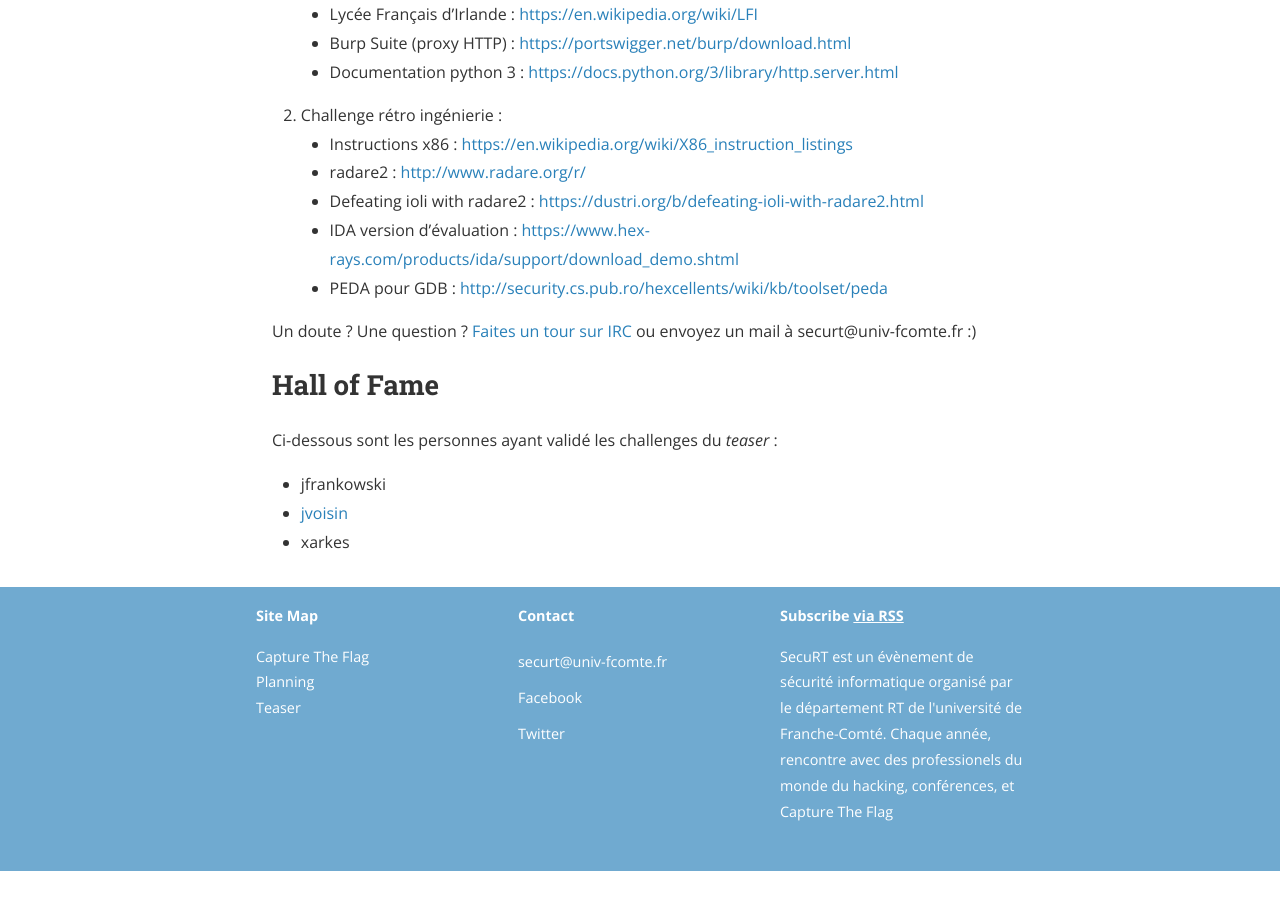
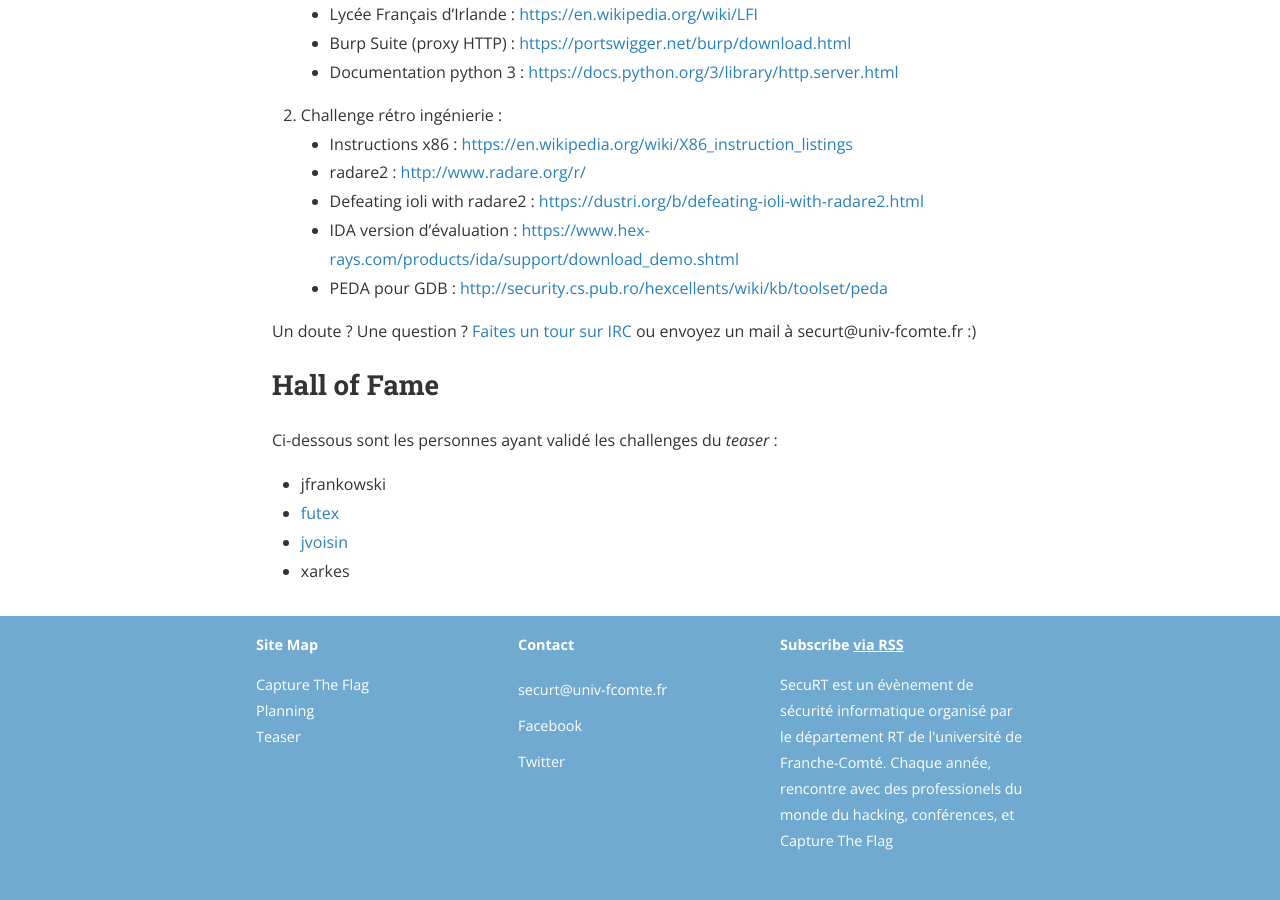
Before and after one commit to SecuRT/securt.github.io, a Jekyll site: the page built from teaser.md, in a window 1280 px wide and 900 px high, scrolled down 890 px. Built offline with Jekyll 4.4.1, drawn with Linux system fonts in a browser that asks for light colours; nearby versions of some CDN libraries; before the commit the page ends 1761 px from its top, so only the background shows below that.

Commit message:
[teaser] Update HoF

```diff
--- a/teaser.md
+++ b/teaser.md
@@ -45,5 +45,6 @@
 Ci-dessous sont les personnes ayant validé les challenges du *teaser* :
 
 + jfrankowski
++ [futex](http://remchp.com)
 + [jvoisin](https://dustri.org)
 + xarkes
```
